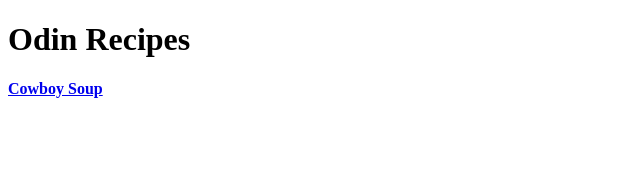
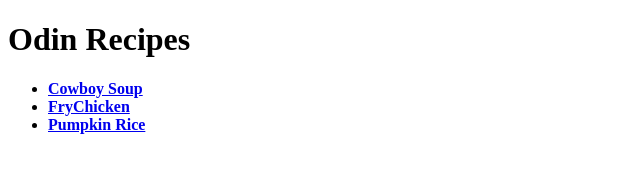
Before and after one commit to Jhon889hh/odin-recipes, a plain HTML site: page index.html in a window 1280 px wide. Shown: the whole page, without its empty margins (0-640 px from the left). Drawn offline with Linux system fonts and the light colour scheme.

Commit message:
Added new recipes better organize list
Creted new recipes used the ul element pair with
li to create better spacing between recipes

```diff
--- a/index.html
+++ b/index.html
@@ -7,6 +7,10 @@
 </head>
 <body>
  <h1>Odin Recipes</h1>
- <a href="recipes/cowboysoup.html"><strong>Cowboy Soup </a>
+ <ul>
+ <li><a href="recipes/cowboysoup.html"><strong>Cowboy Soup</strong></a></li>
+ <li><a href="recipes/frychicken.html"><strong>FryChicken</strong></a></li>
+ <li><a href="recipes/pumpkinrice.html"><strong>Pumpkin Rice</strong></a></li>
+</ul>
 </body>
 </html>
```
